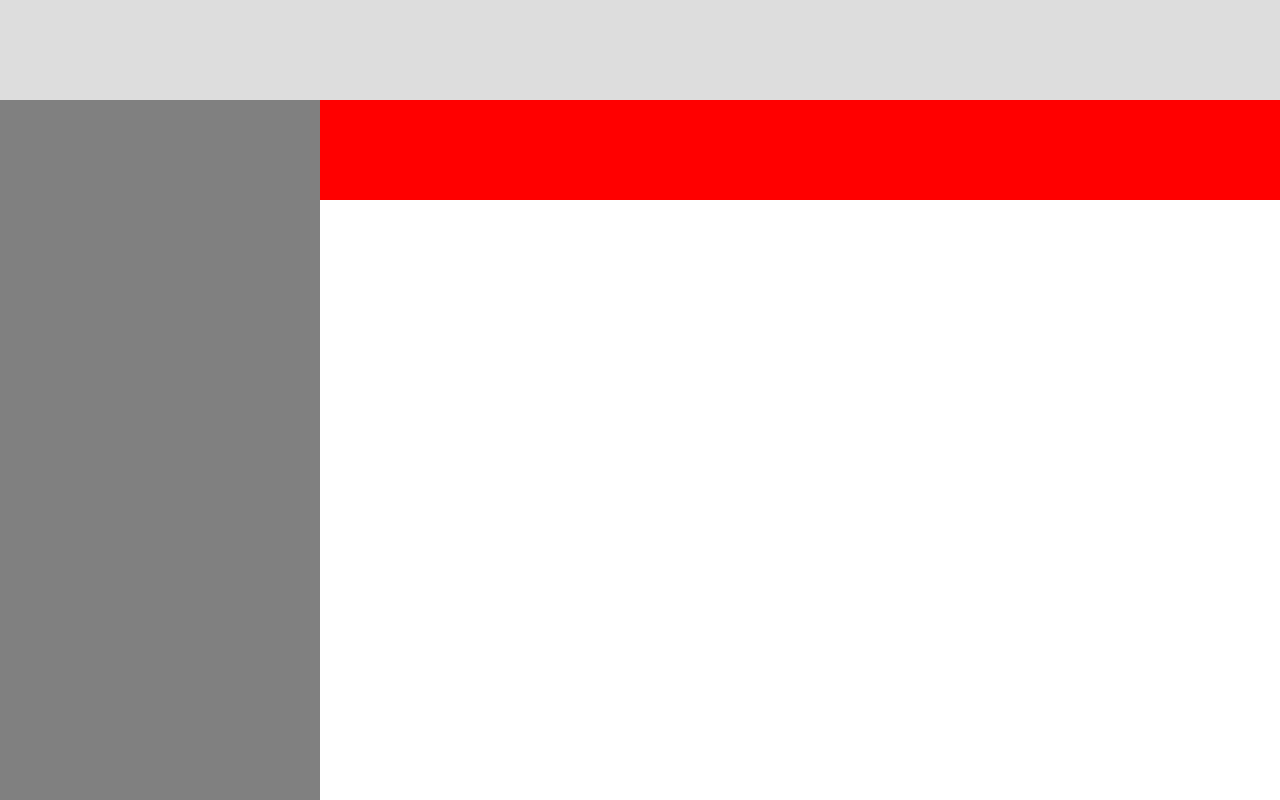
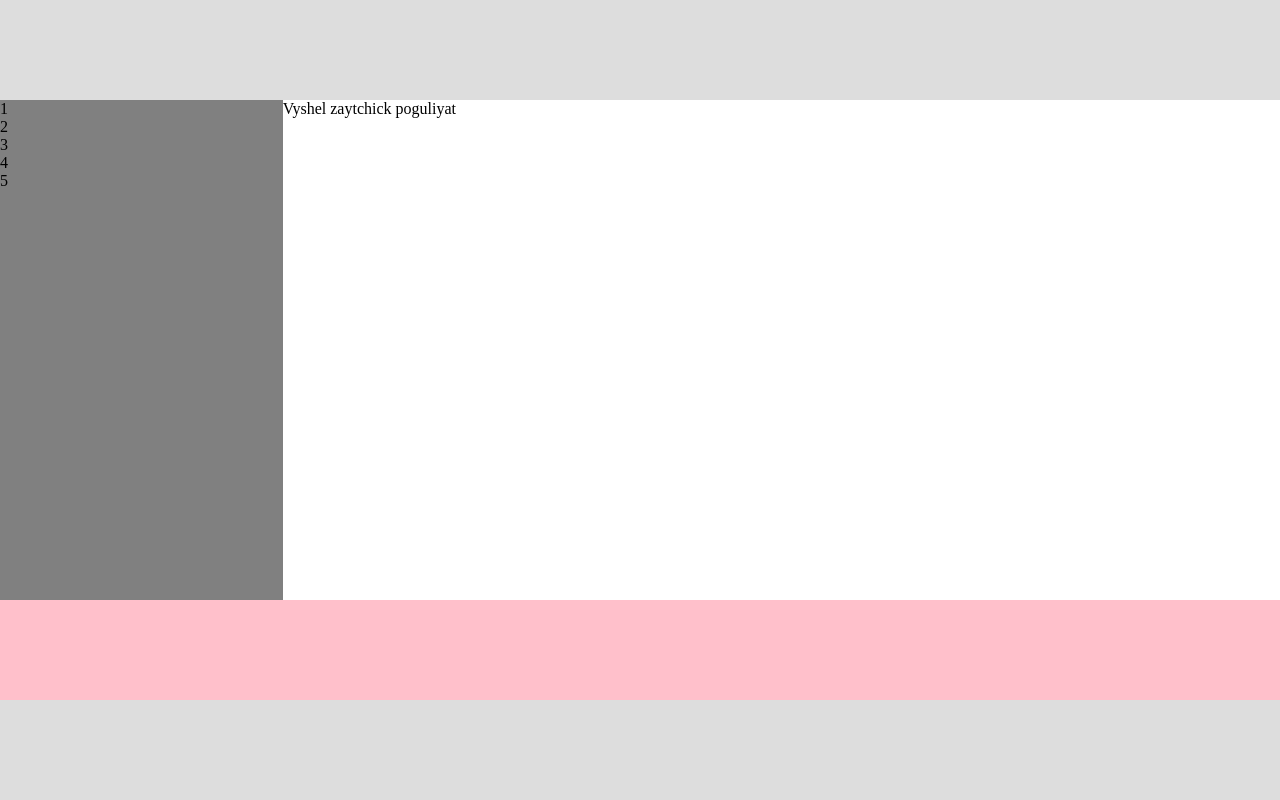
Before and after one commit to olga-chudnovskaya/study, a plain HTML site: page urok_17_2.html in a window 1280 px wide. Shown: the top 800 px of the page. Drawn offline with Linux system fonts and the light colour scheme.

Commit message:
end commit 07.06.2021

```diff
--- a/urok_17_2.html
+++ b/urok_17_2.html
@@ -4,7 +4,8 @@
 		<meta charset="utf-8">
 		<title>Practics</title>
 		<style>
-			html, body, body div, span, h1, h2, h3, h4, h5, h6, p, header, footer {
+			/* global reset */
+			html, body, body div, span, h1, h2, h3, h4, h5, h6, p, header, footer, main {
 						margin: 0;
 						padding: 0;
 						border: none;
@@ -29,34 +30,42 @@
 						background: #ddd;
 						flex: none;
 			}
-			main {
+			.main {
 						flex: 1 0 auto;
+						background: yellow;
 						display: flex;
 						align-items: stretch;
 			}
-			.gray{
-						background: gray;
+			.grey {
+						background: grey;
 						flex: 1 0 auto;
 			}
-			.white{
-						background: red;
-						height: 100px;
+			.white {
+						background: white;
 						flex: 3 0 auto;
 			}
 			.pink {
 						background: pink;
-						height: 1000px;
+						height: 100px;
 			}
 		</style>
 	</head>
 	<body>
     <div class="wrapper">
         <header></header>
-			<main>
-				<div class="gray"></div>
-				<div class="white"></div>
+        <div class="main">
+            <div class="grey">
+                1<br>
+                2<br>
+                3<br>
+                4<br>
+                5<br>
+            </div>
+            <div class="white">
+                Vyshel zaytchick poguliyat
+            </div>
+        </div>
         <div class="pink"></div>
-			</main>
         <footer></footer>
     </div>
 </body>
```
Lines whose indentation alone changed are shown as unchanged.
